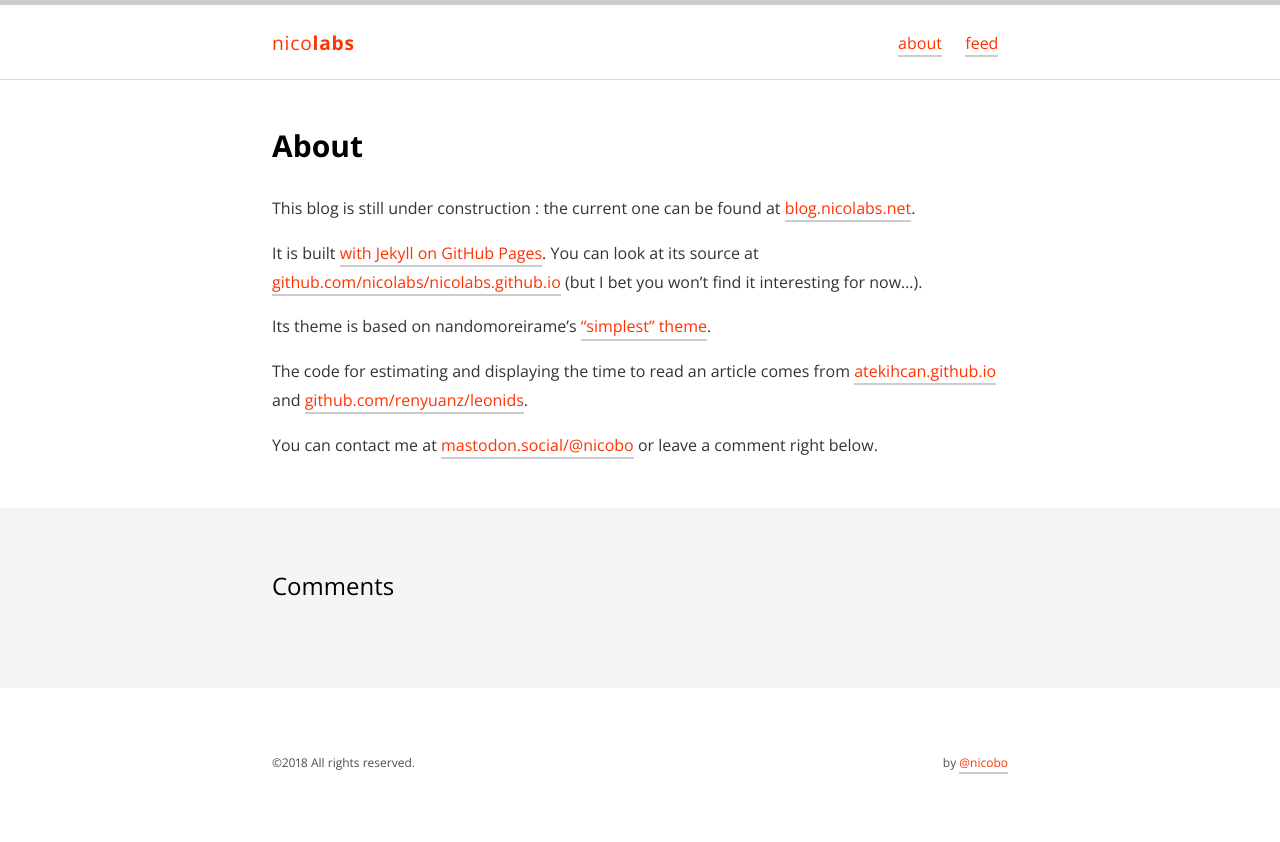
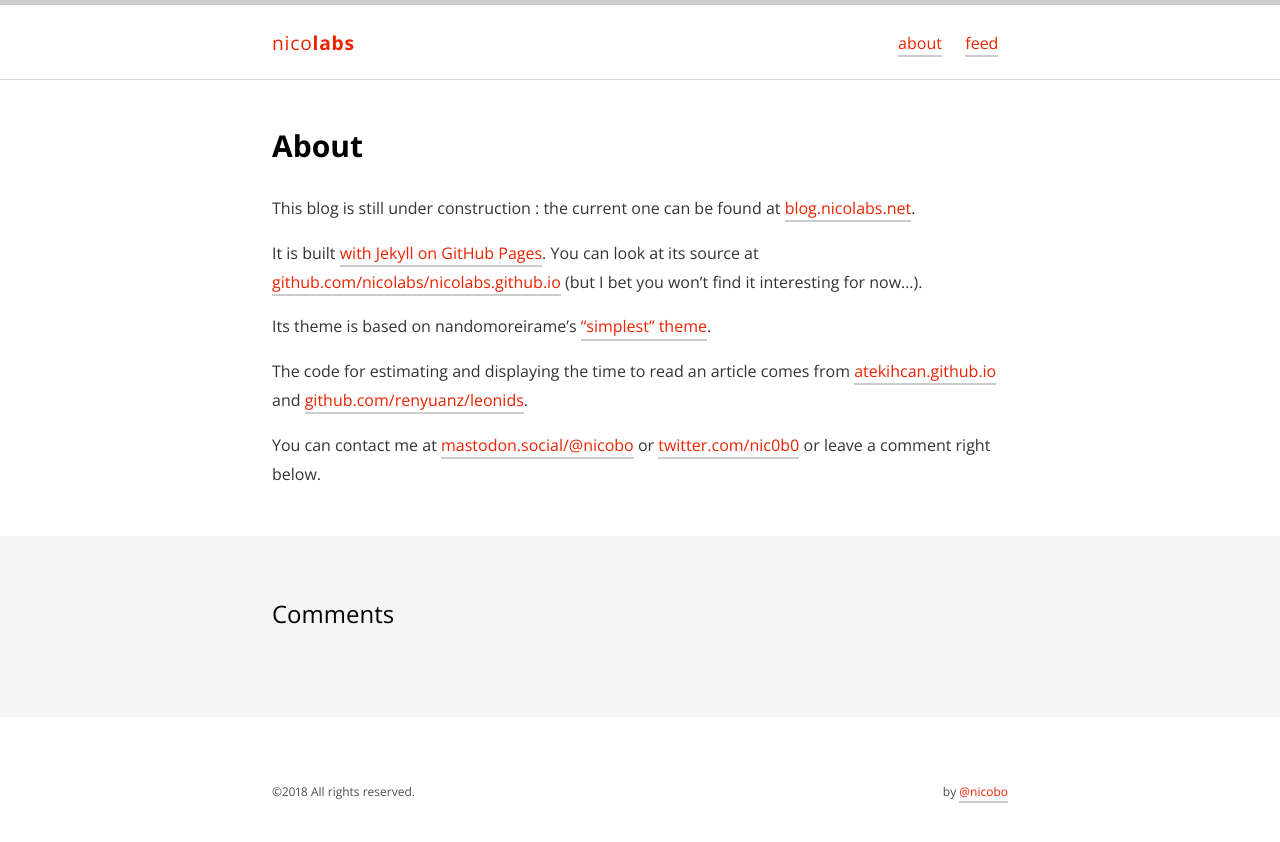
Before and after one commit to nicolabs/nicolabs.net, a Jekyll site: the page built from assets/about.md, in a window 1280 px wide. Shown: the top 842 px of the page. Built offline with Jekyll 4.4.1, drawn with Linux system fonts in a browser that asks for light colours; comment, search, counter and statistics services are not loaded.

Commit message:
+ twitter contact

```diff
--- a/_sass/_variables.scss
+++ b/_sass/_variables.scss
@@ -17,7 +17,7 @@ $small-spacing: $base-spacing / 2;
 $base-z-index: 0;
 
 // Colors
-$red-color: #FF3300;
+$red-color: #ee2200;
 $yellow-color: #e0b300;
 $white-color: #fff;
 $black-color: #000;
@@ -25,6 +25,7 @@ $blue-color: #0099ff;
 $yellowgreen-color: #C2E71D;
 $green-color: #3dbf84;
 $purple-color: #8d7edc;
+$deepblue-color: #3000ee;
 $dark-gray-color: #333;
 $medium-gray-color: #666;
 $light-gray-color: #ccc;
--- a/assets/about.md
+++ b/assets/about.md
@@ -13,4 +13,4 @@ Its theme is based on nandomoreirame's ["simplest" theme](https://github.com/nan
 
 The code for estimating and displaying the time to read an article comes from [atekihcan.github.io](http://atekihcan.github.io/blog/2014/reading-time-estimate-in-jekyll) and [github.com/renyuanz/leonids](https://github.com/renyuanz/leonids).
 
-You can contact me at [mastodon.social/@nicobo]({{ site.author.mastodon.instance }}/{{ site.author.mastodon.username }}) or leave a comment right below.
+You can contact me at [mastodon.social/{{ site.author.mastodon.username }}]({{ site.author.mastodon.instance }}/{{ site.author.mastodon.username }}) or [twitter.com/{{ site.author.twitter }}](https://twitter.com/{{ site.author.twitter }}) or leave a comment right below.
```
